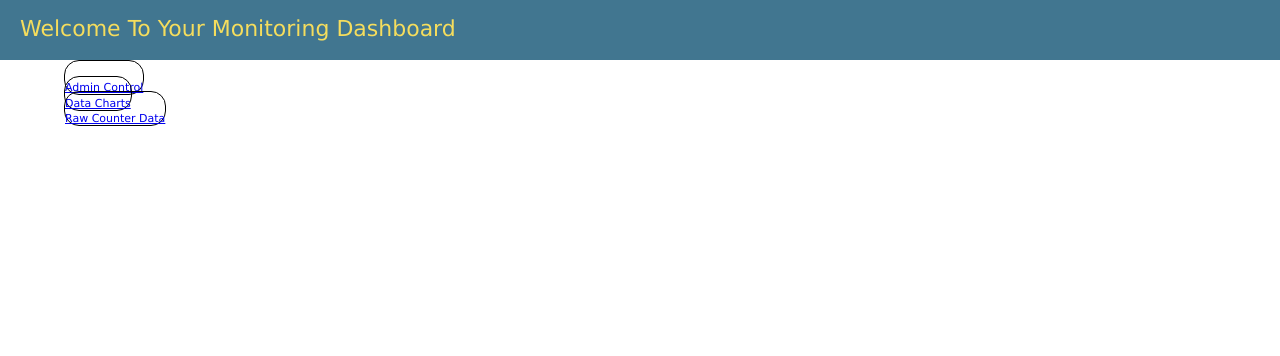
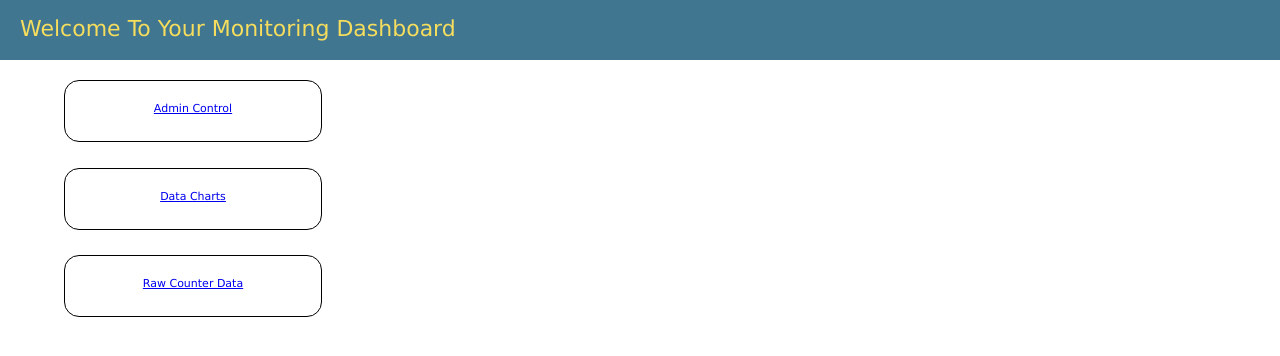
Before and after one commit to miledivovic/largescale-django-project, a Django app: page /dashboard/ in a window 1280 px wide. Shown: the top 356 px of the page. Run offline with Django 3.2, Linux system fonts and the light colour scheme.

Commit message:
style changes

```diff
--- a/monitoring/dashboard/templates/index.html
+++ b/monitoring/dashboard/templates/index.html
@@ -15,11 +15,11 @@
 
 
 <div class="linksContainer">
-<a class="link" href="/admin"> Admin Control </a>
+<a class="homepageLink" href="/admin"> <div class="link"> Admin Control </div></a>
 <br>
-<a class="link" href="/dashboard/dash"> Data Charts </a>
+<a class="homepageLink" href="/dashboard/dash"> <div class="link"> Data Charts </div></a>
 <br>
-<a class="link" href="/dashboard/data"> Raw Counter Data </a>
+<a class="homepageLink" href="/dashboard/data"> <div class="link"> Raw Counter Data </div></a>
 </div>
 </body>
 </HTML>
```
